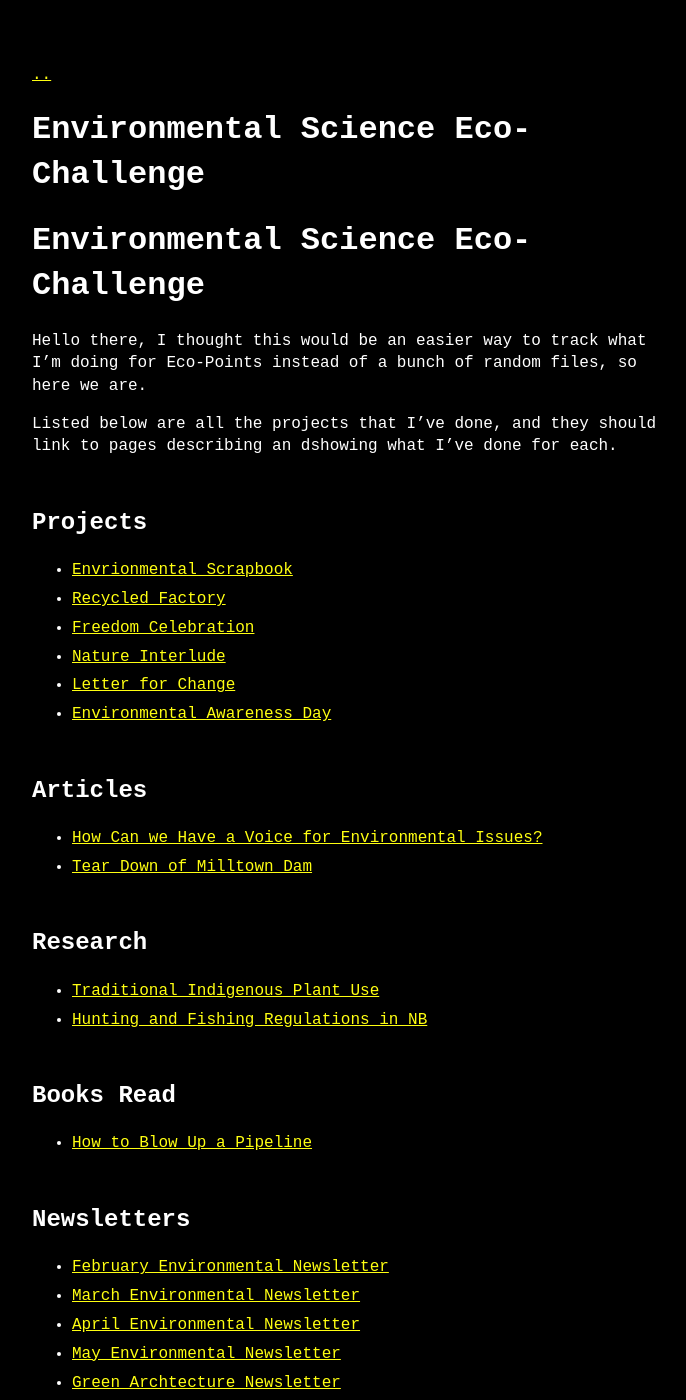
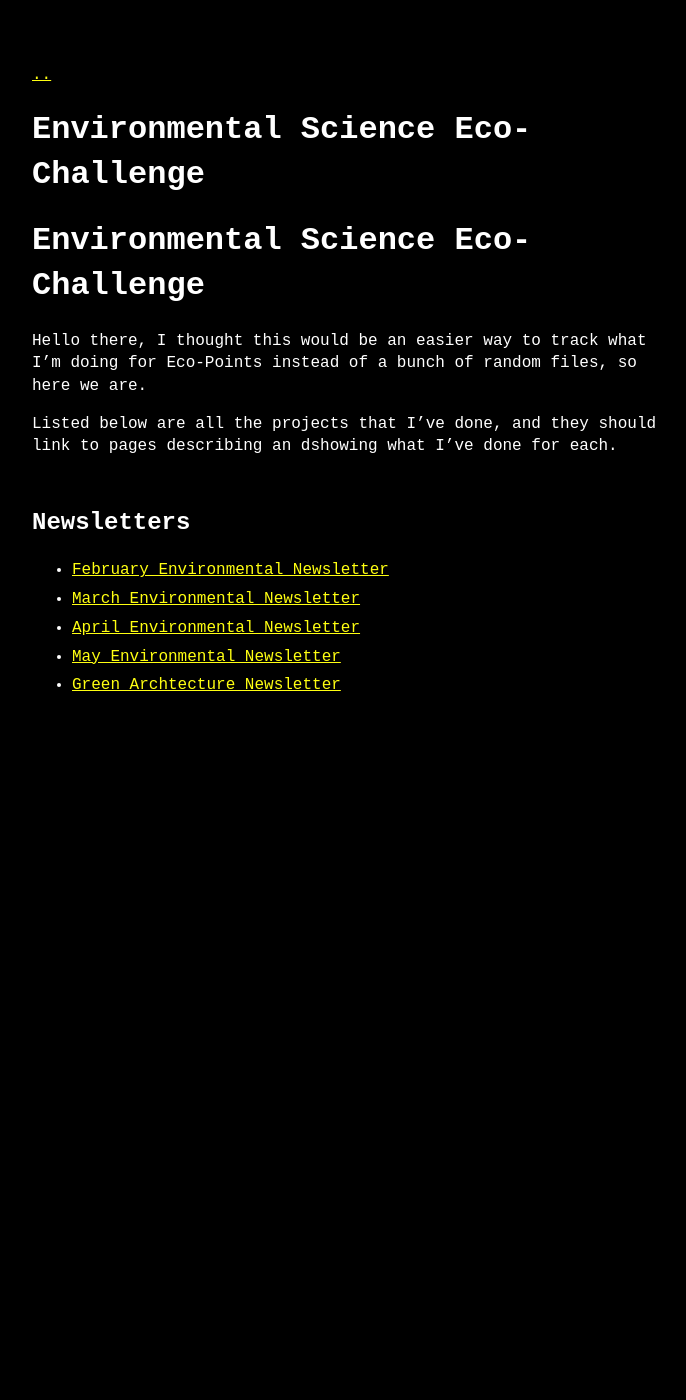
Before and after one commit to Something3949/something3949.github.io, a Jekyll site: the page built from ecoChallengeMain.md, in a window 1280 px wide and 1400 px high. Shown: the whole window, without its empty margins (288-974 px from the left). Built offline with Jekyll 4.4.1, drawn with Linux system fonts in a browser that asks for light colours; our own code applies the rules of GitHub Pages for plain Markdown files.

Commit message:
Update ecoChallengeMain.md

```diff
--- a/ecoChallengeMain.md
+++ b/ecoChallengeMain.md
@@ -4,24 +4,6 @@ Hello there, I thought this would be an easier way to track what I'm doing for E
 
 Listed below are all the projects that I've done, and they should link to pages describing an dshowing what I've done for each.
 
-## Projects
-- [Envrionmental Scrapbook](environmentScrapbook)
-- [Recycled Factory](factoryCan)
-- [Freedom Celebration](managedDemocracy)
-- [Nature Interlude](natureInterlude)
-- [Letter for Change](letterForChange)
-- [Environmental Awareness Day](awarenessDay)
-
-## Articles
-- [How Can we Have a Voice for Environmental Issues?](speakingEnvironment)
-- [Tear Down of Milltown Dam](damBlowy)
-
-## Research
-- [Traditional Indigenous Plant Use](indigenousPlantUse)
-- [Hunting and Fishing Regulations in NB](huntingRegulations)
-
-## Books Read
-- [How to Blow Up a Pipeline](boomPipeline)
 
 ## Newsletters
 - [February Environmental Newsletter](February Newsletter.pdf)
```
